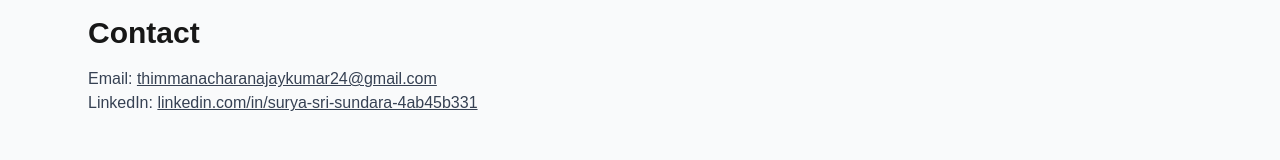
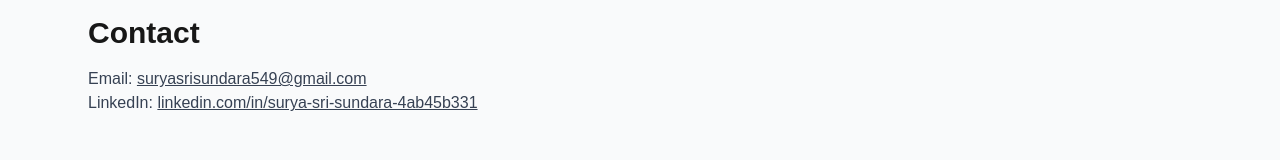
Before and after one commit to SuryaSri549/surya_portfolio, a Next.js app: page / in a window 1280 px wide. Shown: the part 1566-1726 px from the top of the page. Built offline with nearby package versions, Linux system fonts and the light colour scheme.

Commit message:
Update page.tsx

```diff
--- a/app/page.tsx
+++ b/app/page.tsx
@@ -132,7 +132,7 @@ const certifications = [
       <section id="contact" className="border-t bg-gray-50">
         <div className="max-w-6xl mx-auto px-6 py-16">
           <h2 className="text-2xl md:text-3xl font-semibold">Contact</h2>
-          <p className="mt-4 text-gray-700">Email: <a className="underline" href="mailto:thimmanacharanajaykumar24@gmail.com">thimmanacharanajaykumar24@gmail.com</a></p>
+          <p className="mt-4 text-gray-700">Email: <a className="underline" href="mailto:thimmanacharanajaykumar24@gmail.com">suryasrisundara549@gmail.com</a></p>
           <p className="text-gray-700">LinkedIn: <a className="underline" href="https://linkedin.com/in/surya-sri-sundara-4ab45b331">linkedin.com/in/surya-sri-sundara-4ab45b331</a></p>
         </div>
       </section>
```
